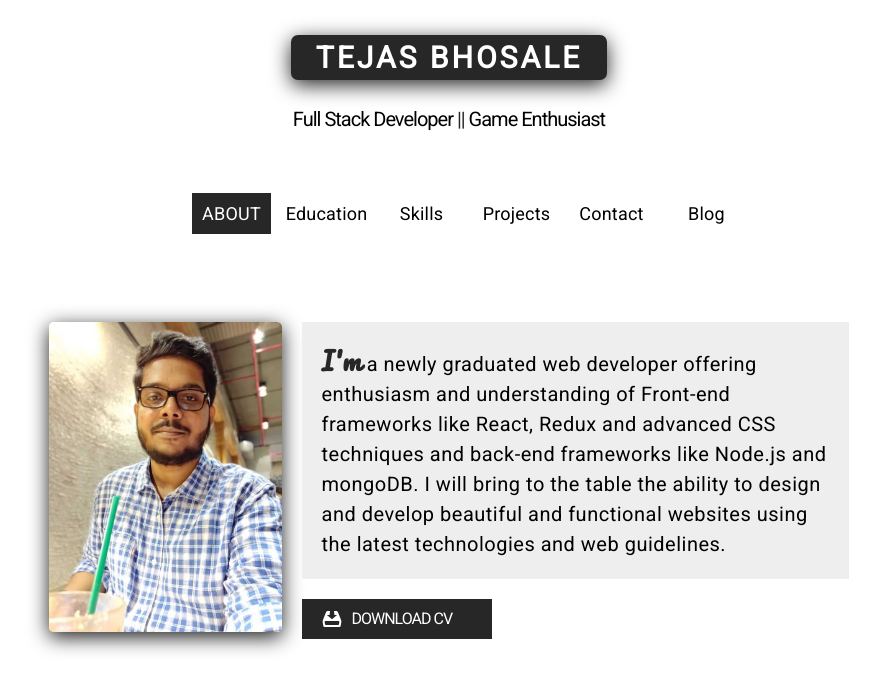
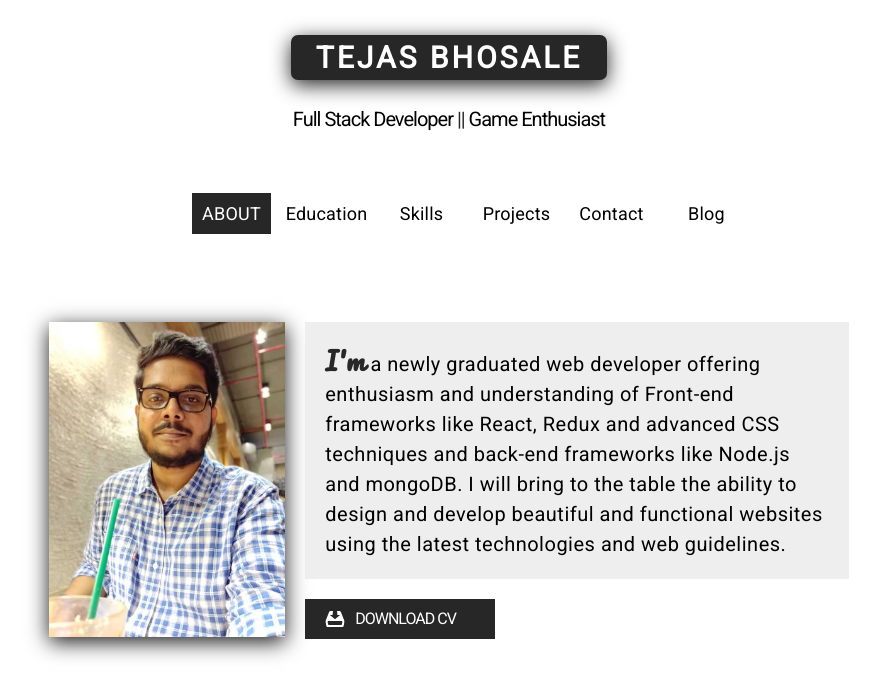
Before and after one commit to bhosaleT/my-portfolio-react, a React (Create React App) app: page / in a window 1280 px wide. Shown: the top 698 px of the page, without its empty margins (191-1071 px from the left). Built offline with nearby package versions, Linux system fonts and the light colour scheme.

Commit message:
updated css

```diff
--- a/src/css/App.css
+++ b/src/css/App.css
@@ -1,11 +1,8 @@
 body {
   font-family: "Roboto", sans-serif;
-  background-size: 340px, auto;
-  min-height: calc(100vh - 100px);
-  /* margin: 0 100px; */
-  /* background: #eeeeee; */
-  background-attachment: fixed;
   letter-spacing: -1px;
+  margin: 0;
+  padding: 0;
 }
 
 .header {
@@ -21,12 +18,10 @@ body {
 
 .profile-image {
   width: auto;
-  height: 310px;
+  height: 315px;
   /* transform: rotate(270deg); */
   margin-right: 20px;
-  border-radius: 5px;
   box-shadow: 0 5px 20px rgba(0, 0, 0, 0.9);
-  border: none;
   margin-top: 20px;
   animation-name: moveInLeft;
   animation-duration: 1.5s;
```
